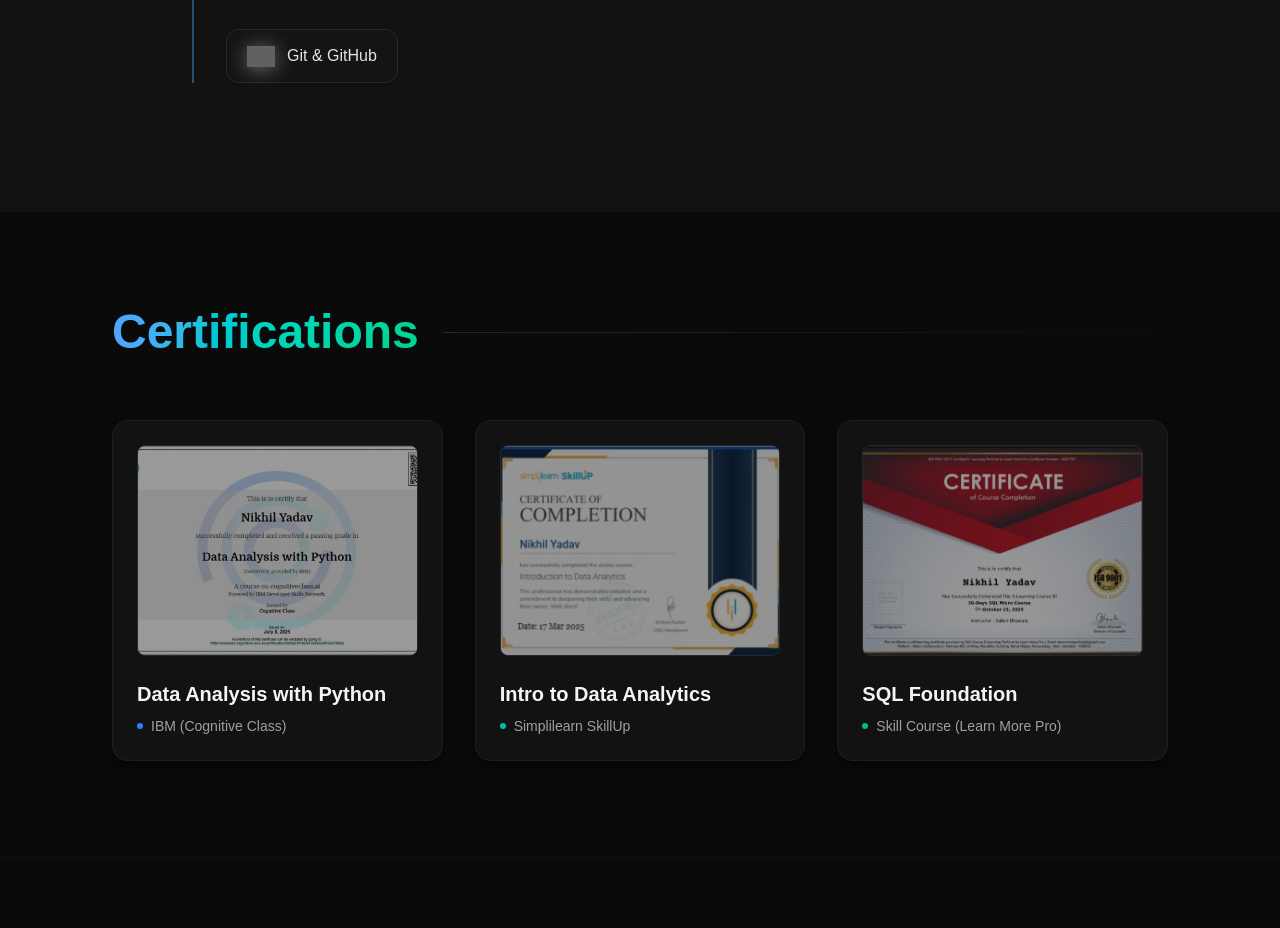
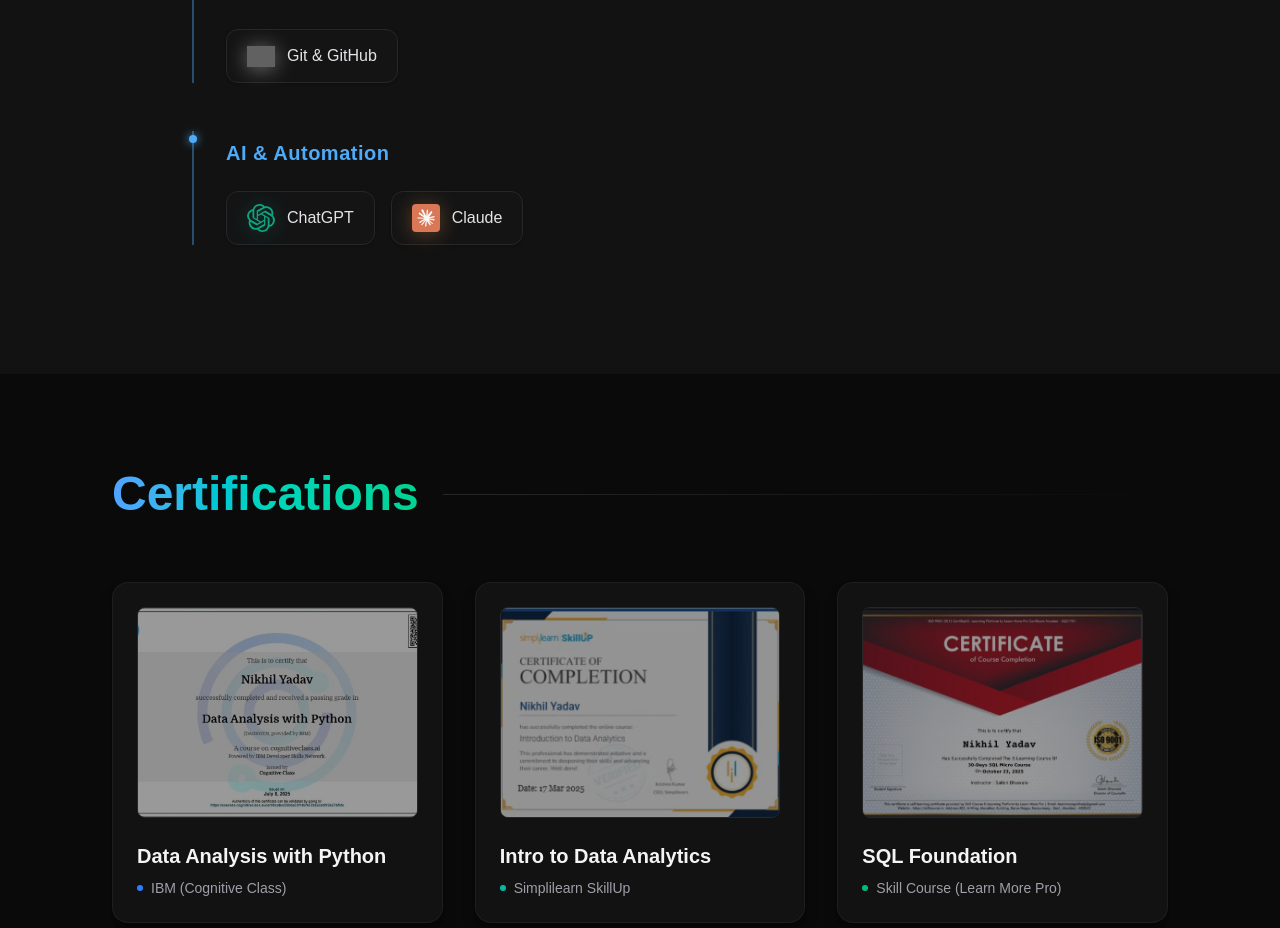
Before and after one commit to itsgaming707-source/portfolio, a Next.js app: page / in a window 1280 px wide. Shown: the part 3383-4311 px from the top of the page. Built offline with nearby package versions, Linux system fonts and the light colour scheme; grey boxes are pictures that could not be loaded.

Commit message:
Update Claude logo to custom image

```diff
--- a/src/app/page.tsx
+++ b/src/app/page.tsx
@@ -467,6 +467,27 @@
                   </motion.div>
                 </div>
               </motion.div>
+
+              {/* Category: AI & Automation */}
+              <motion.div variants={{ hidden: { opacity: 0, x: -20 }, visible: { opacity: 1, x: 0 } }} className="relative pl-8 border-l-2 border-[#4dabf7]/40">
+                <div className="absolute -left-[5px] top-1 w-2 h-2 rounded-full bg-[#4dabf7] shadow-[0_0_10px_#4dabf7]"></div>
+                <div className="group relative -ml-4 -mr-4 px-4 py-2 mb-4 cursor-default overflow-hidden rounded-xl">
+                  <div className="absolute inset-0 bg-gradient-to-r from-teal-500/10 to-[#4dabf7]/10 scale-x-0 origin-left group-hover:scale-x-100 transition-transform duration-400 ease-out rounded-xl"></div>
+                  <h4 className="relative text-xl font-bold text-[#4dabf7] tracking-wide group-hover:translate-x-2 transition-transform duration-400 ease-out">AI & Automation</h4>
+                </div>
+                <div className="flex flex-wrap gap-4">
+                  <motion.div whileHover={{ y: -2 }} className="group px-5 py-3 bg-zinc-900/40 border border-zinc-800 rounded-xl flex items-center gap-3 hover:border-[#4dabf7]/60 hover:bg-[#4dabf7]/5 shadow-sm hover:shadow-[0_0_20px_rgba(77,171,247,0.15)] transition-all duration-300">
+                    <svg viewBox="0 0 24 24" className="w-6 h-6 md:w-7 md:h-7 drop-shadow-[0_2px_10px_rgba(16,163,127,0.4)] group-hover:scale-110 transition-transform duration-300" fill="none">
+                      <path d="M22.282 9.821a5.985 5.985 0 0 0-.516-4.91 6.046 6.046 0 0 0-6.51-2.9A6.065 6.065 0 0 0 4.981 4.18a5.985 5.985 0 0 0-3.998 2.9 6.046 6.046 0 0 0 .743 7.097 5.98 5.98 0 0 0 .51 4.911 6.051 6.051 0 0 0 6.515 2.9A5.985 5.985 0 0 0 13.26 24a6.056 6.056 0 0 0 5.772-4.206 5.99 5.99 0 0 0 3.997-2.9 6.056 6.056 0 0 0-.747-7.073zM13.26 22.43a4.476 4.476 0 0 1-2.876-1.04l.141-.081 4.779-2.758a.795.795 0 0 0 .392-.681v-6.737l2.02 1.168a.071.071 0 0 1 .038.052v5.583a4.504 4.504 0 0 1-4.494 4.494zM3.6 18.304a4.47 4.47 0 0 1-.535-3.014l.142.085 4.783 2.759a.771.771 0 0 0 .78 0l5.843-3.369v2.332a.08.08 0 0 1-.033.062L9.74 19.95a4.5 4.5 0 0 1-6.14-1.646zM2.34 7.896a4.485 4.485 0 0 1 2.366-1.973V11.6a.766.766 0 0 0 .388.676l5.815 3.355-2.02 1.168a.076.076 0 0 1-.071 0l-4.83-2.786A4.504 4.504 0 0 1 2.34 7.872zm16.597 3.855l-5.833-3.387L15.119 7.2a.076.076 0 0 1 .071 0l4.83 2.791a4.494 4.494 0 0 1-.676 8.105v-5.678a.79.79 0 0 0-.407-.667zm2.01-3.023l-.141-.085-4.774-2.782a.776.776 0 0 0-.785 0L9.409 9.23V6.897a.066.066 0 0 1 .028-.061l4.83-2.787a4.5 4.5 0 0 1 6.68 4.66zm-12.64 4.135l-2.02-1.164a.08.08 0 0 1-.038-.057V6.075a4.5 4.5 0 0 1 7.375-3.453l-.142.08L8.704 5.46a.795.795 0 0 0-.393.681zm1.097-2.365l2.602-1.5 2.607 1.5v2.999l-2.597 1.5-2.607-1.5z" fill="#10a37f"/>
+                    </svg>
+                    <span className="text-zinc-200 font-medium">ChatGPT</span>
+                  </motion.div>
+                  <motion.div whileHover={{ y: -2 }} className="group px-5 py-3 bg-zinc-900/40 border border-zinc-800 rounded-xl flex items-center gap-3 hover:border-[#4dabf7]/60 hover:bg-[#4dabf7]/5 shadow-sm hover:shadow-[0_0_20px_rgba(77,171,247,0.15)] transition-all duration-300">
+                    <img src="/logo/claude_logo.jpg" alt="Claude Logo" className="w-6 h-6 md:w-7 md:h-7 object-contain drop-shadow-[0_2px_10px_rgba(204,133,61,0.4)] group-hover:scale-110 transition-transform duration-300 rounded-sm" />
+                    <span className="text-zinc-200 font-medium">Claude</span>
+                  </motion.div>
+                </div>
+              </motion.div>
             </div>
           </motion.div>
         </section>
```
Also changed, not shown: public/logo/claude_logo.jpg (added).
